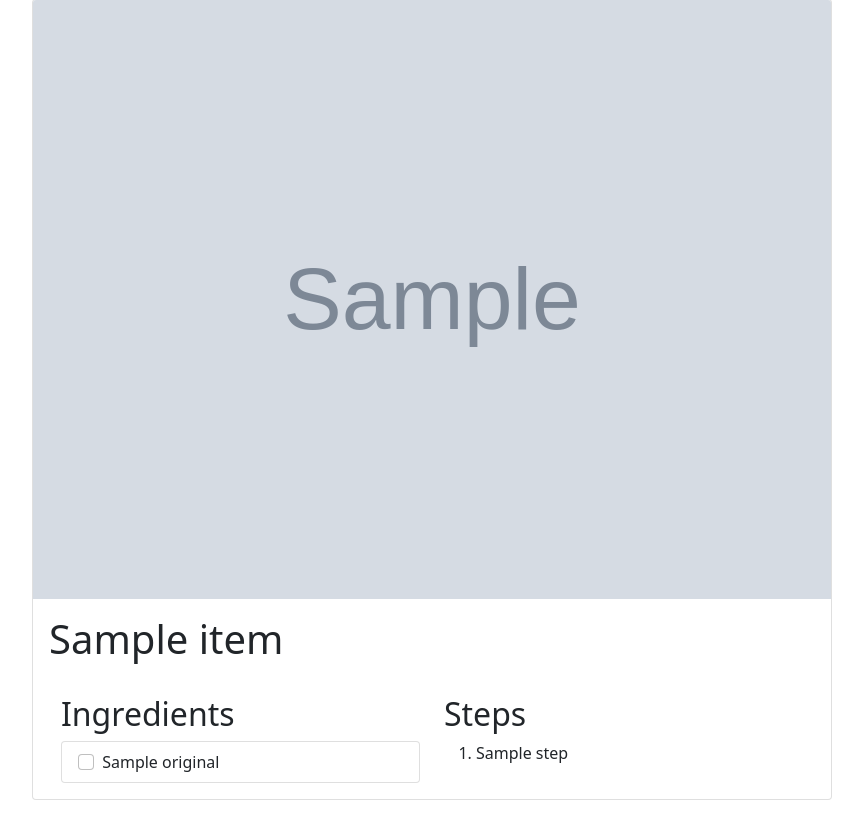
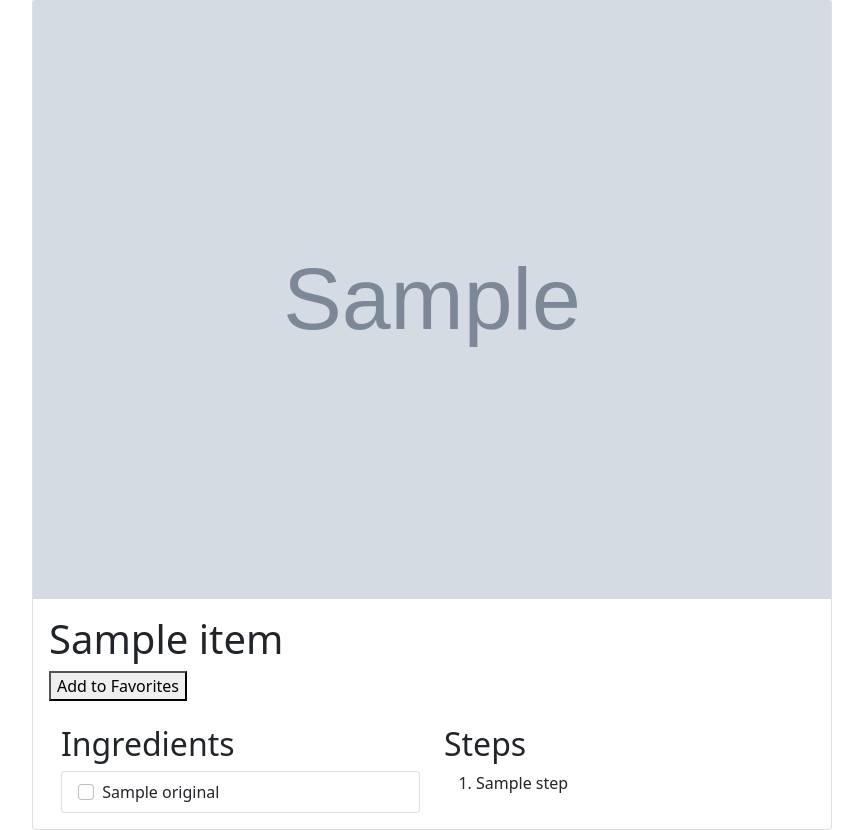
Before and after one commit to aubreyselamu/We-Have-Food-at-Home-, a Flask app: page /recipe/1 in a window 1280 px wide. Shown: the part 73-903 px from the top of the page, without its empty margins (50-913 px from the left). Before the commit the page ends 873 px from the top, so only its background shows below. Run offline with Flask 2, Linux system fonts and the light colour scheme; tables that the repository leaves empty hold one stand-in row (values such as "Sample post"); grey boxes marked "Sample" are stand-in pictures; a database or web service that is not in the repository returns one stand-in record (values such as "Sample title"); data that the repository does not hold is empty; some libraries are stand-ins or nearby versions.

Commit message:
removed if statement from form

```diff
--- a/templates/recipe/recipe_detail.html
+++ b/templates/recipe/recipe_detail.html
@@ -4,11 +4,11 @@
     <img src="{{data_recipe.image}}" class="card-img-top" alt="...">
     <div class="card-body">
       <h1>{{data_recipe.title}}</h1>
-      {% if g.user %}
-      <form method="POST" action="/recipe/{{recipe_id}}">
+
+      <form method="POST" action="/recipe/{{recipe_id}}/favorites">
         <button>Add to Favorites</button>
       </form>
-      {% endif %}
+
 
       <br>
       <div class="container">
```
